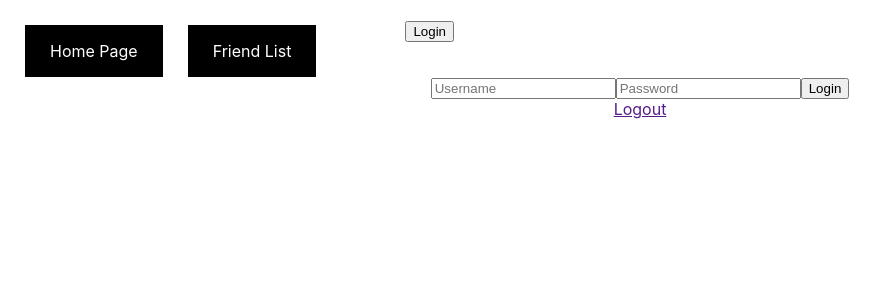
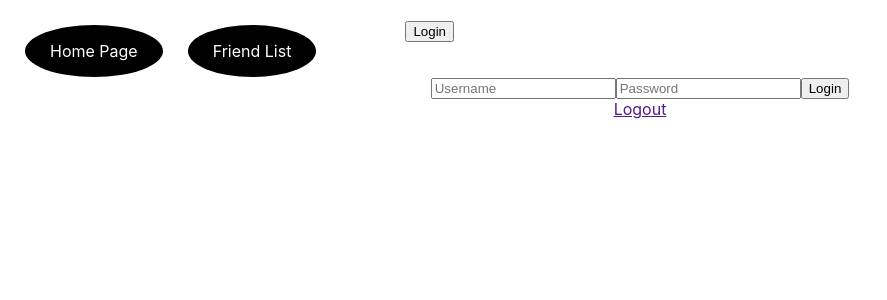
Before and after one commit to bloominstituteoftechnology/web-module-project-client-auth, a React (Create React App) app in the folder friends/: page /login in a window 1280 px wide. Shown: the top 300 px of the page, without its empty margins (0-887 px from the left). Built offline with nearby package versions, Linux system fonts and the light colour scheme.

Commit message:
Bugs, bugs, bugs... Times up

```diff
--- a/friends/src/components/FriendsList.js
+++ b/friends/src/components/FriendsList.js
@@ -15,7 +15,7 @@ class FriendsList extends Component {
 
     getData = () => {
         const token = localStorage.getItem('token');
-        Axios.get('http://localhost:3000/api/friends', {
+        Axios.get('http://localhost:5000/api/friends', {
             headers: {
                 authorization: token
             }
--- a/friends/src/components/Home.js
+++ b/friends/src/components/Home.js
@@ -26,10 +26,13 @@ class Home extends Component {
         e.preventDefault();
         console.log(this.state.newFriend);
         const token = localStorage.getItem('token');
+
+        // bug here >>>>>
         Axios.post('http://localhost:5000/api/friends', this.state.newFriend, {
             headers: {
                 authorization: token,
             }
+
         }).then(res => {
             console.log(res);
         }).catch(err => {
@@ -41,8 +44,7 @@ class Home extends Component {
         return (
             <div>
                 <h2>New</h2>
-                <img src="https://upload.wikimedia.org/wikipedia/commons/thumb/b/bc/Friends_logo.svg/300px-Friends_logo.svg.png" alt = '' />
-
+                <img src="https://upload.wikimedia.org/wikipedia/commons/thumb/b/bc/Friends_logo.svg/300px-Friends_logo.svg.png" alt='' />
                 <form onSubmit={this.handleSubmit}>
                     <input
                         type='text'
--- a/friends/src/components/Login.js
+++ b/friends/src/components/Login.js
@@ -1,5 +1,5 @@
 import React, { Component } from 'react';
-import Axios from 'axios';
+import axios from 'axios';
 
 class Login extends Component {
 
@@ -11,21 +11,22 @@ class Login extends Component {
     };
 
     handleChange = (e) => {
-        const { name, value } = e.target;
         this.setState({
             credentials: {
-                ...this.state.credentials, [name]: value
+                ...this.state.credentials,
+                [e.target.name]: e.target.value
             }
         });
     };
 
     handleSubmit = (e) => {
         e.preventDefault();
-        Axios.post('http://localhost:5000/api/login', this.state.credentials)
+        // using axios for post request
+        axios.post('http://localhost:3000/api/login', this.state.credentials)
             .then(res => {
-                console.log(res);
                 localStorage.setItem('token', res.data.payload);
                 this.props.history.push('/protected');
+                console.log('token');
             })
             .catch(err => {
                 console.log(err);
--- a/friends/src/styles/NavBar.css
+++ b/friends/src/styles/NavBar.css
@@ -13,7 +13,8 @@ nav {
 }
 
 .link {
-    background-color: black;
+    background-color: rgb(0, 0, 0);
+    border-radius: 50%;
     color: white;
     text-decoration: none;
     margin-left: 25px;
--- a/friends/src/utils.js/axiosAuth.js
+++ b/friends/src/utils.js/axiosWithAuth.js
@@ -4,10 +4,10 @@ const axiosWithAuth = () => {
     const token = localStorage.getItem('token');
 
     return axios.create({
-        baseURL:'http://localhost:5000',
         headers: {
             authorization: token
-        }
+        },
+        baseURL: 'http://localhost:5000'
     });
 }
 
```
Also changed, not shown: friends/src/App.js (+3 -4 lines).
